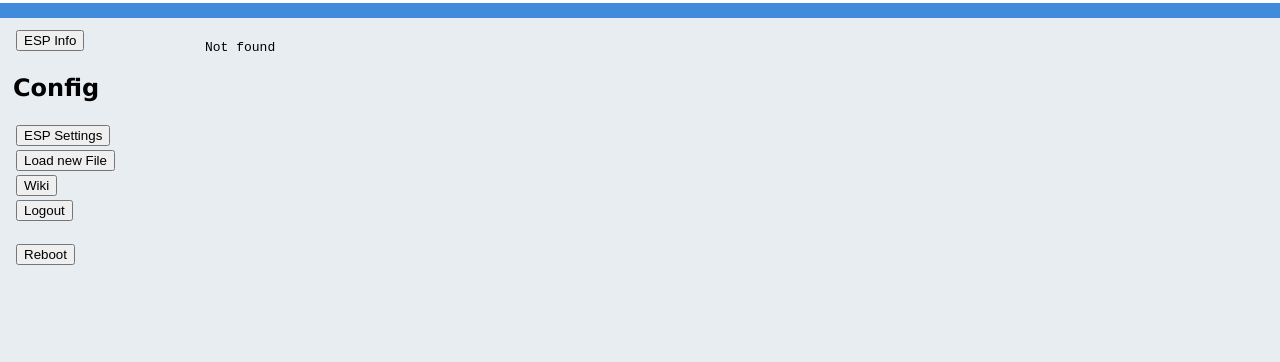
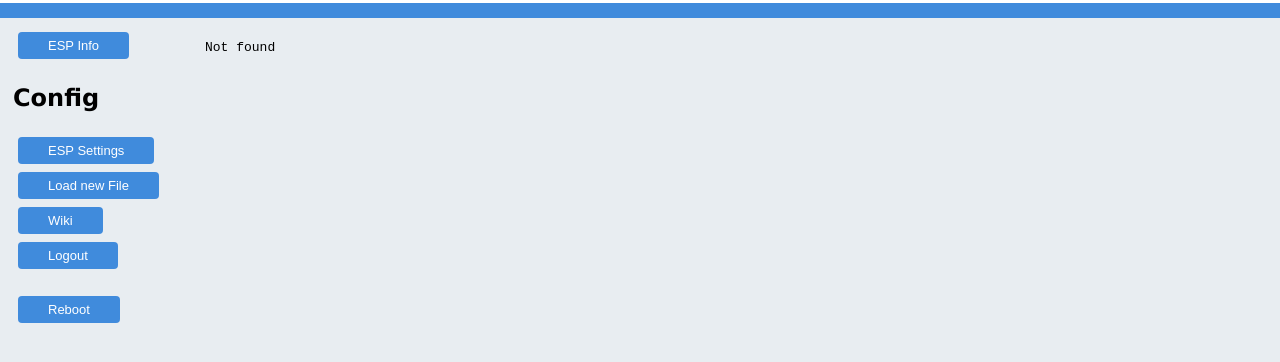
Before and after one commit to Hoeby/ESP32-Chime, a plain HTML site: page data/www/index.htm in a window 1280 px wide. Shown: the part 142-504 px from the top of the page. Drawn offline with Linux system fonts and the light colour scheme.

Commit message:
Button change

```diff
--- a/data/www/css/main.css
+++ b/data/www/css/main.css
@@ -67,3 +67,16 @@ html, body {
 .inline {
 	display: inline
 }
+
+.button {
+	display: inline-block;
+	background-color: #408BDC;
+	border: none;
+	border-radius: 4px;
+	color: white;
+	padding: 6px 30px;
+	text-decoration: none;
+	font-size: 13px;
+	margin: 2px;
+	cursor: pointer;
+	}
--- a/data/www/index.htm
+++ b/data/www/index.htm
@@ -20,7 +20,7 @@
                     <table>
                         <tr>
                             <td><button type="button"
-                                    onclick="document.getElementById('indexframe').setAttribute('src', '/info')">ESP
+                                    onclick="document.getElementById('indexframe').setAttribute('src', '/info')" class="button">ESP
                                     Info</button></td>
                         </tr>
                     </table>
@@ -28,24 +28,24 @@
                     <table>
                         <tr>
                             <td><button type="button"
-                                    onclick="document.getElementById('indexframe').setAttribute('src', '/setup')">ESP
+                                    onclick="document.getElementById('indexframe').setAttribute('src', '/setup')" class="button">ESP
                                     Settings</button></td>
                         </tr>
                         <tr>
                             <td><button type="button"
-                                    onclick="document.getElementById('indexframe').setAttribute('src', '/configupdrequest')">Load
+                                    onclick="document.getElementById('indexframe').setAttribute('src', '/configupdrequest')" class="button">Load
                                     new File</button></td>
                         </tr>
                         <tr>
                             <td><button type="button"
-                                    onclick="document.getElementById('indexframe').setAttribute('src', '/wiki')">Wiki
+                                    onclick="document.getElementById('indexframe').setAttribute('src', '/wiki')" class="button">Wiki
                                     </button></td>
                         </tr>
                         <tr>
-                            <td><button type="button" onclick="window.location.href='/logout';">Logout</button></li>
+                            <td><button type="button" onclick="window.location.href='/logout';" class="button">Logout</button></li>
                         </tr>
                         <tr>
-                            <td><br><button type="button" onclick="window.location.href='/reboot';">Reboot</button></li>
+                            <td><br><button type="button" onclick="window.location.href='/reboot';" class="button">Reboot</button></li>
                         </tr>
                     </table>
                 </td>
```
Also changed, not shown: data/www/configupdrequest.htm (+1 -1 lines), data/www/info.htm (+2 -2 lines), data/www/setup.htm (+3 -5 lines).
